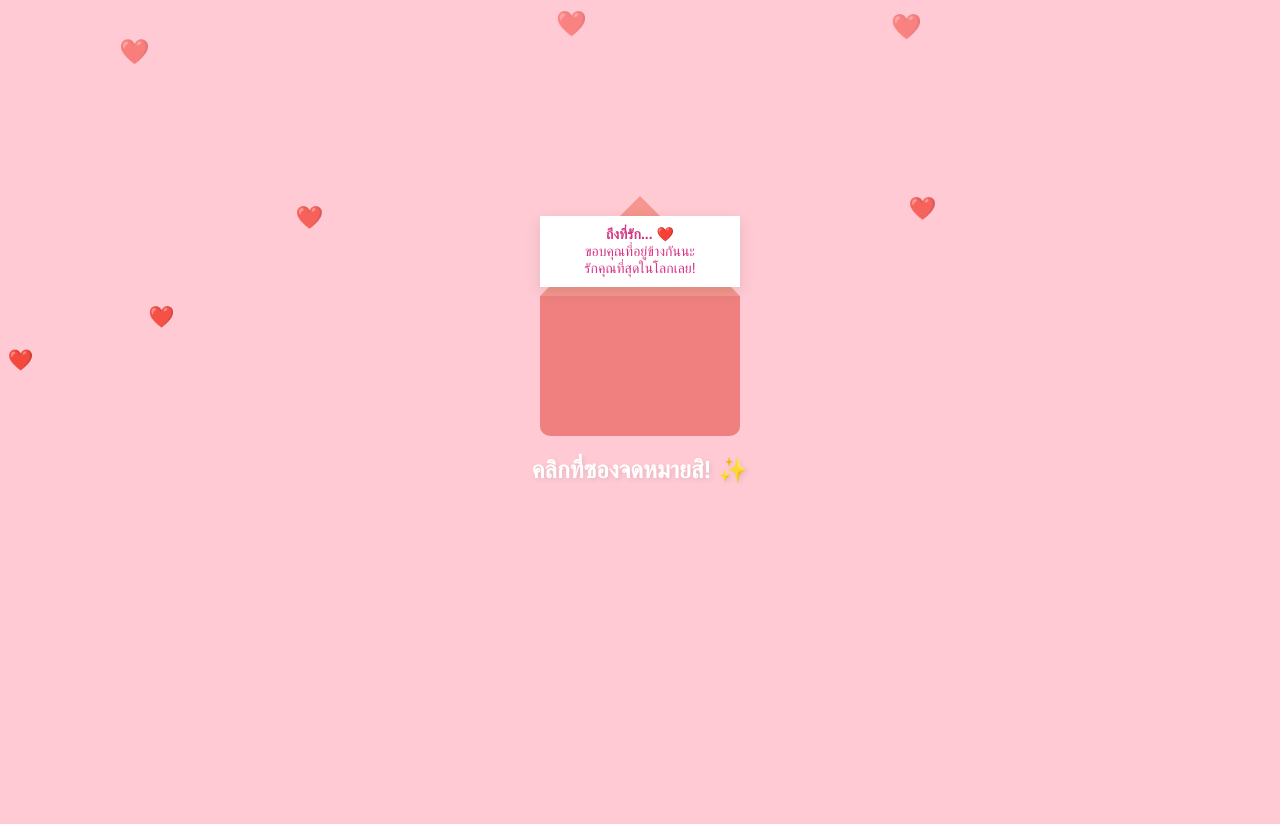
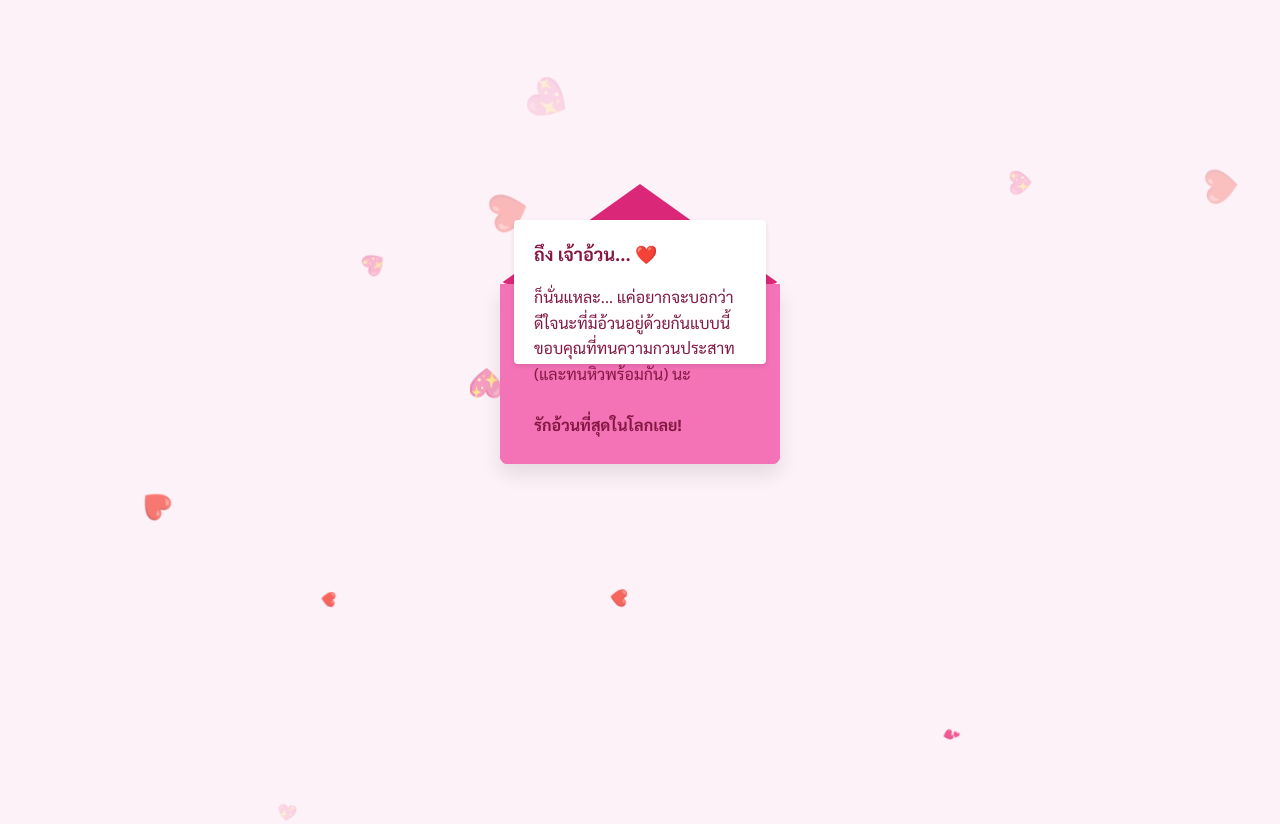
Before and after one commit to lunargaming163-droid/for-my-deer, a plain HTML site: page index.html in a window 1280 px wide. Both pictures are taken after a click on the element 640 px from the left and 400 px from the top of the page. Before the commit the page ends 800 px from the top, so only its background shows below. Drawn offline with Linux system fonts and the light colour scheme.

Commit message:
Update index.html

```diff
--- a/index.html
+++ b/index.html
@@ -3,129 +3,228 @@
 <head>
     <meta charset="UTF-8">
     <meta name="viewport" content="width=device-width, initial-scale=1.0">
-    <title>For My Special One</title>
+    <title>Special Surprise for Ouan</title>
     <style>
-        /* CSS: ตกแต่งหน้าตา */
+        /* --- CSS: ส่วนตกแต่งให้สวยงาม --- */
+
+        /* นำเข้า Font สวยๆ จาก Google Fonts */
+        @import url('https://fonts.googleapis.com/css2?family=Sarabun:wght@400;700&display=swap');
+
+        :root {
+            --bg-color: #fdf2f8; /* สีชมพูอ่อนมากๆ ผ่อนคลาย */
+            --envelope-color: #f472b6; /* สีชมพูหลัก */
+            --envelope-dark: #db2777; /* สีชมพูเข้ม */
+            --text-color: #831843; /* สีตัวอักษรชมพูเข้มมาก */
+        }
+
         body {
+            margin: 0;
+            padding: 0;
             display: flex;
             justify-content: center;
             align-items: center;
             height: 100vh;
-            background-color: #ffcad4; /* สีชมพูอ่อน */
-            margin: 0;
-            font-family: 'Arial', sans-serif;
+            background-color: var(--bg-color);
+            font-family: 'Sarabun', sans-serif; /* ใช้ Font ที่ดูดีขึ้น */
             overflow: hidden;
+            perspective: 1000px; /* เพิ่มมิติให้การหมุน */
         }
 
         .container {
+            position: relative;
             text-align: center;
             cursor: pointer;
         }
 
-        /* รูปซองจดหมาย */
-        .envelope {
+        /* --- ซองจดหมายดีไซน์ใหม่ --- */
+        .envelope-wrapper {
             position: relative;
-            width: 200px;
-            height: 140px;
-            background-color: #f08080;
-            border-bottom-left-radius: 10px;
-            border-bottom-right-radius: 10px;
-            margin: 0 auto;
-            transition: 0.5s;
+            width: 280px; /* ขยายขนาด */
+            height: 180px;
+            background-color: var(--envelope-color);
+            border-bottom-left-radius: 8px;
+            border-bottom-right-radius: 8px;
+            box-shadow: 0 10px 20px rgba(0,0,0,0.1);
+            transition: transform 0.3s ease;
         }
 
-        .envelope::before {
-            content: "";
+        .envelope-wrapper:hover {
+            transform: translateY(-5px); /* เลื่อนขึ้นเล็กน้อยเวลามีเมาส์ชี้ */
+        }
+
+        /* ฝาพับซองจดหมาย */
+        .envelope-flap {
             position: absolute;
             top: 0;
             left: 0;
-            border-left: 100px solid transparent;
-            border-right: 100px solid transparent;
-            border-top: 100px solid #f4978e;
-            transition: 0.5s;
+            width: 0;
+            height: 0;
+            border-left: 140px solid transparent;
+            border-right: 140px solid transparent;
+            border-top: 100px solid var(--envelope-dark);
+            border-radius: 8px 8px 0 0;
             transform-origin: top;
+            transition: transform 0.6s ease-in-out, z-index 0.3s;
+            z-index: 2;
         }
 
-        /* เมื่อเอาเมาส์วาง หรือคลิก (ใช้ Class ช่วย) */
-        .container.open .envelope::before {
-            transform: rotateX(180deg);
-            z-index: 0;
+        /* ส่วนหน้าของซองจดหมายที่ซ้อนทับ */
+        .envelope-front {
+            position: absolute;
+            bottom: 0;
+            left: 0;
+            width: 0;
+            height: 0;
+            border-left: 140px solid var(--envelope-color);
+            border-right: 140px solid var(--envelope-color);
+            border-top: 90px solid transparent; /* ปรับให้ดูนูนขึ้น */
+            border-bottom: 90px solid var(--envelope-color);
+            border-radius: 0 0 8px 8px;
+            z-index: 1;
         }
 
-        /* ข้อความด้านใน */
-        .message {
+        /* --- กระดาษจดหมายด้านใน --- */
+        .letter {
             position: absolute;
-            top: 20px;
+            bottom: 0;
             left: 50%;
             transform: translateX(-50%);
-            width: 180px;
+            width: 90%;
+            height: 80%;
             background: white;
-            padding: 10px;
-            font-size: 14px;
-            color: #d63384;
-            box-shadow: 0 5px 15px rgba(0,0,0,0.1);
-            transition: 0.5s;
-            z-index: -1;
+            border-radius: 4px;
+            padding: 20px;
+            box-sizing: border-box;
+            box-shadow: 0 2px 5px rgba(0,0,0,0.1);
+            transition: transform 0.6s ease-in-out, opacity 0.4s;
+            z-index: 0;
+            opacity: 0;
+            text-align: left;
+            color: var(--text-color);
+        }
+
+        .letter-content {
+            font-size: 16px;
+            line-height: 1.6;
+        }
+
+        .letter-title {
+            font-weight: bold;
+            font-size: 18px;
+            margin-bottom: 10px;
+            display: flex;
+            align-items: center;
+        }
+
+        /* --- สเตตัสเมื่อซองจดหมายถูกเปิด --- */
+        .container.open .envelope-flap {
+            transform: rotateX(180deg);
+            z-index: 0; /* เอาฝาไปไว้หลังกระดาษ */
+        }
+
+        .container.open .letter {
+            transform: translate(-50%, -100px); /* เลื่อนกระดาษขึ้นมา */
+            opacity: 1;
+            z-index: 2; /* เอากระดาษมาไว้หน้าสุด */
+        }
+
+        /* --- คำเชิญชวน --- */
+        .instruction {
+            margin-top: 30px;
+            color: var(--text-color);
+            font-weight: bold;
+            font-size: 18px;
+            text-shadow: 0 1px 2px rgba(255,255,255,0.5);
+        }
+
+        /* --- สไตล์หัวใจลอยๆ (สวยกว่าเดิม) --- */
+        .heart {
+            position: absolute;
+            color: #ec4899; /* สีชมพูเข้มสะใจ */
+            user-select: none;
+            pointer-events: none;
+            animation: moveUpAndFade 4s linear forwards;
             opacity: 0;
         }
 
-        .container.open .message {
-            top: -80px;
-            opacity: 1;
-            z-index: 2;
+        @keyframes moveUpAndFade {
+            0% { transform: translateY(0) scale(0.5) rotate(0deg); opacity: 0; }
+            10% { opacity: 1; }
+            100% { transform: translateY(-110vh) scale(1.5) rotate(360deg); opacity: 0; }
         }
 
-        /* สไตล์หัวใจลอยๆ */
-        .heart {
-            position: absolute;
-            color: #ff4d6d;
-            font-size: 20px;
-            user-select: none;
-            animation: moveUp 3s linear forwards;
-        }
-
-        @keyframes moveUp {
-            0% { transform: translateY(0) scale(1); opacity: 1; }
-            100% { transform: translateY(-100vh) scale(1.5); opacity: 0; }
-        }
-
-        h2 {
-            color: white;
-            text-shadow: 2px 2px 5px rgba(0,0,0,0.1);
-            margin-top: 20px;
-        }
     </style>
 </head>
 <body>
 
-    <div class="container" onclick="openSurprise(this)">
-        <div class="envelope">
-            <div class="message">
-                <strong>ถึงที่รัก... ❤️</strong><br>
-                ขอบคุณที่อยู่ข้างกันนะ<br>
-                รักคุณที่สุดในโลกเลย!
+    <div class="container" id="surpriseContainer">
+        <div class="envelope-wrapper">
+            <div class="envelope-flap"></div>
+            <div class="letter">
+                <div class="letter-content">
+                    <div class="letter-title">ถึง เจ้าอ้วน... ❤️</div>
+                    <p>
+                        ก็นั่นแหละ... แค่อยากจะบอกว่า<br>
+                        ดีใจนะที่มีอ้วนอยู่ด้วยกันแบบนี้<br>
+                        ขอบคุณที่ทนความกวนประสาท (และทนหิวพร้อมกัน) นะ<br>
+                        <br>
+                        <strong>รักอ้วนที่สุดในโลกเลย!</strong>
+                    </p>
+                </div>
             </div>
+            <div class="envelope-front"></div>
         </div>
-        <h2>คลิกที่ซองจดหมายสิ! ✨</h2>
+        <div class="instruction">คลิกที่ซองจดหมายสิ! ✨</div>
     </div>
 
     <script>
-        // JavaScript: เพิ่มลูกเล่น
-        function openSurprise(element) {
-            // เปิดซองจดหมาย
-            element.classList.toggle('open');
+        // --- JavaScript: เพิ่มลูกเล่นและความต่อเนื่อง ---
 
-            // สร้างหัวใจลอยขึ้นมาเรื่อยๆ
-            if(element.classList.contains('open')) {
-                setInterval(createHeart, 300);
+        const container = document.getElementById('surpriseContainer');
+        const instruction = document.querySelector('.instruction');
+        let heartsInterval;
+
+        container.addEventListener('click', function() {
+            // สลับ Class เพื่อเปิด/ปิดซองจดหมาย
+            this.classList.toggle('open');
+
+            if(this.classList.contains('open')) {
+                // ถ้าเปิดซอง: ซ่อนคำแนะนำ และเริ่มสร้างหัวใจ
+                instruction.style.opacity = '0';
+                instruction.style.transition = '0.3s';
+
+                // สร้างหัวใจทันที 5 ดวง
+                for(let i=0; i<5; i++) {
+                    createHeart();
+                }
+
+                // และสร้างต่อเรื่อยๆ ทุกๆ 0.4 วินาที
+                heartsInterval = setInterval(createHeart, 400);
+            } else {
+                // ถ้าปิดซอง: แสดงคำแนะนำคืน และหยุดสร้างหัวใจ
+                instruction.style.opacity = '1';
+                clearInterval(heartsInterval);
             }
-        }
+        });
 
+        // ฟังก์ชันสร้างหัวใจ (ปรับปรุงให้สวยขึ้นและกระจายตัวดีขึ้น)
         function createHeart() {
             const heart = document.createElement('div');
             heart.classList.add('heart');
-            heart.innerHTML = '❤️';
+
+            // สุ่มเลือกไอคอนหัวใจหลายๆ แบบ
+            const heartTypes = ['❤️', '💖', '💗', '💕'];
+            heart.innerHTML = heartTypes[Math.floor(Math.random() * heartTypes.length)];
+
+            // สุ่มตำแหน่งเริ่มต้น (กระจายเต็มหน้าจอ)
             heart.style.left = Math.random() * 100 + 'vw';
+            heart.style.bottom = '-50px'; // เริ่มจากล่างจอ
+
+            // สุ่มขนาด (ให้ดูมีมิติ)
+            const size = Math.random() * 20 + 15 + 'px';
+            heart.style.fontSize = size;
+
+            // สุ่มระยะเวลา Animation
             heart.style.animationDuration = (Math.random() * 2 + 3) + 's';
 
             document.body.appendChild(heart);
@@ -133,7 +232,7 @@
             // ลบ Element เมื่อจบ Animation เพื่อไม่ให้เครื่องค้าง
             setTimeout(() => {
                 heart.remove();
-            }, 5000);
+            }, 6000);
         }
     </script>
 </body>
```
